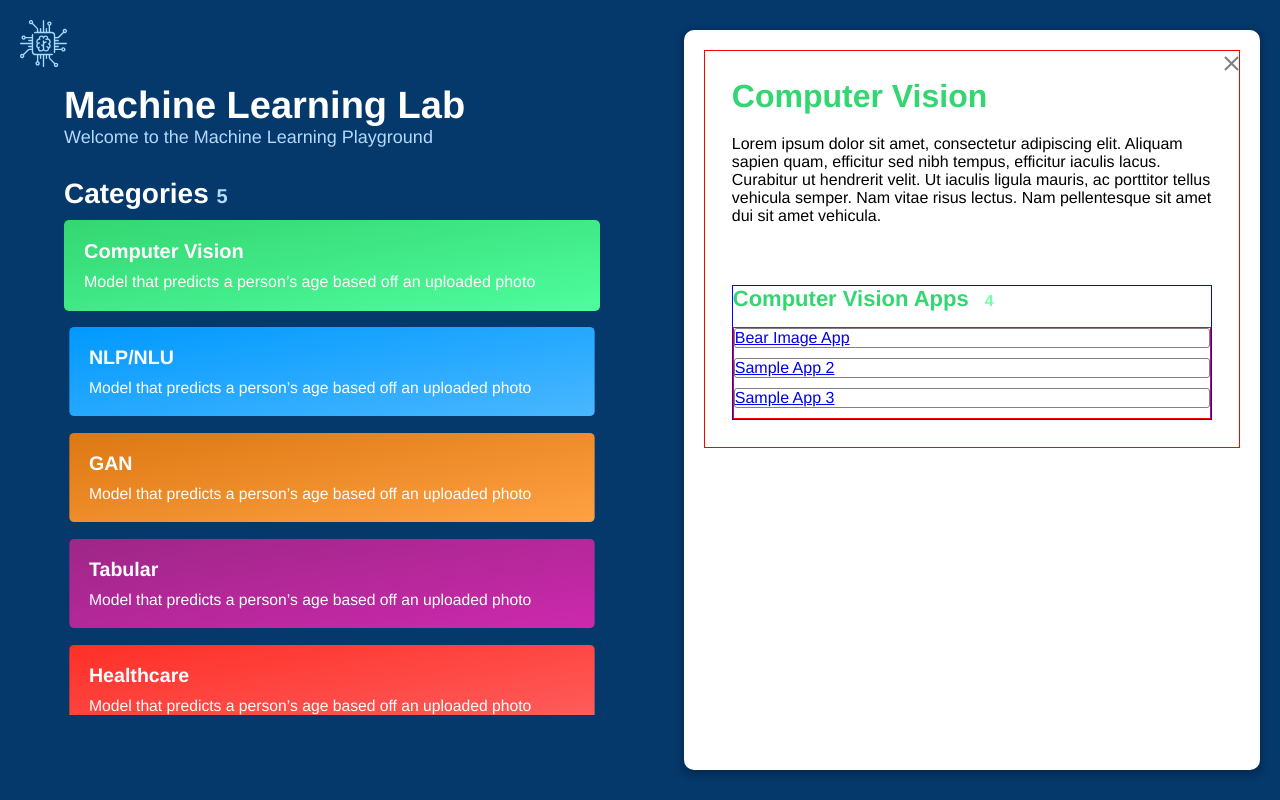
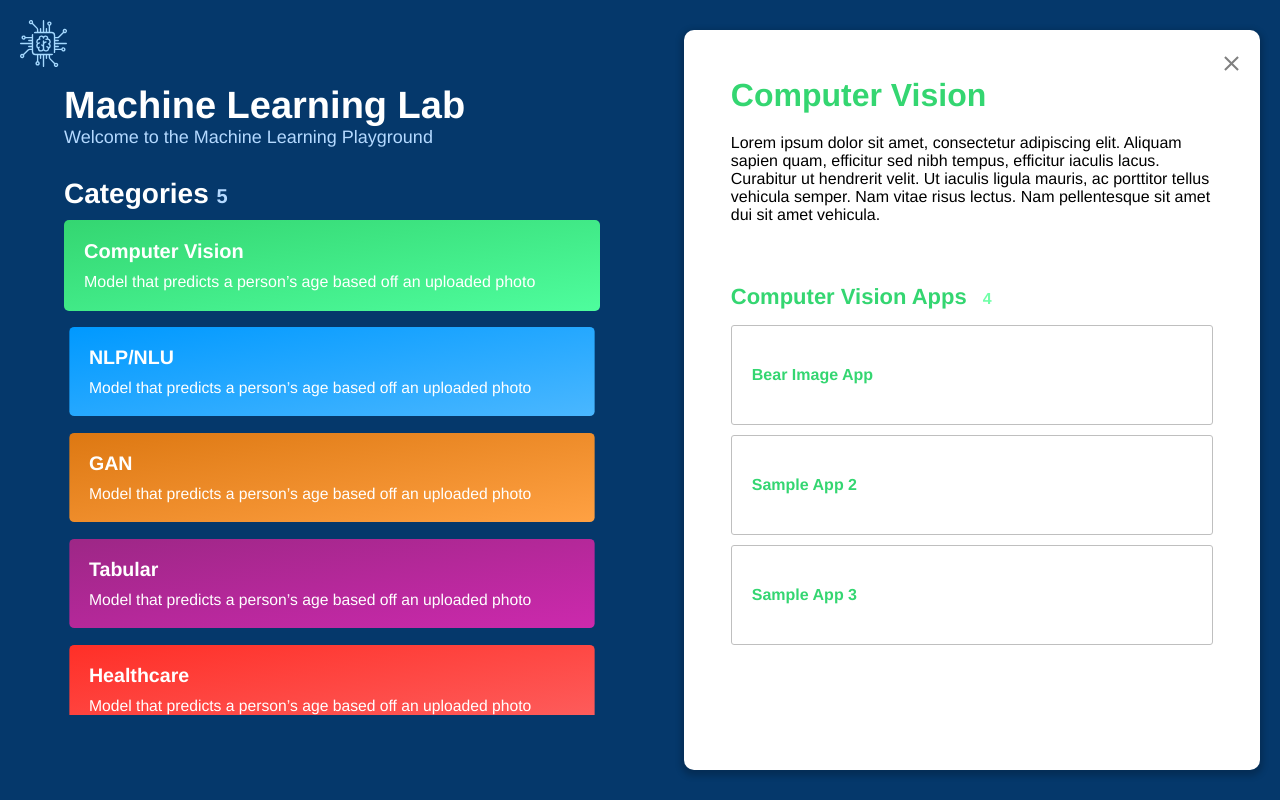
Before and after one commit to philipwisner/machine-learning-lab, a Vue app: page /#/vision/bearimages in a window 1280 px wide. Both pictures are taken after a click on the element 332 px from the left and 265 px from the top of the page. Built offline with nearby package versions, Linux system fonts and the light colour scheme.

Commit message:
added app list

```diff
--- a/src/views/Vision.vue
+++ b/src/views/Vision.vue
@@ -1,5 +1,6 @@
 <template>
   <div class="vision-container">
+    <BackButton :path=path v-if="$route.path != '/vision'"/>
     <CloseButton/>
     <div class="vision-content">
       <h1> <router-link to="/vision">Computer Vision</router-link></h1>
@@ -7,29 +8,39 @@
       <div class="app-list-container" v-if="$route.path == '/vision'">
         <h3> Computer Vision Apps <span class="count">4</span></h3>
         <div class="app-list">
-          <router-link to="vision/bearimages" class="app">Bear Image App</router-link>
-          <router-link to="vision/bearimages" class="app">Sample App 2</router-link>
-          <router-link to="vision/bearimages" class="app">Sample App 3</router-link>
+          <router-link to="vision/bearimages" class="app">
+             <h4>Bear Image App</h4>
+          </router-link>
+          <router-link to="vision/bearimages" class="app">
+           <h4>Sample App 2</h4>
+          </router-link>
+          <router-link to="vision/bearimages" class="app">
+            <h4>Sample App 3</h4>
+          </router-link>
         </div>
       </div>
-      <router-view class="app-content"></router-view>
+      <router-view class="app-outlet"></router-view>
     </div>
   </div>
 </template>
 
 
 <script>
-import CloseButton from '@/components/CloseButton.vue'
+import CloseButton from '@/components/CloseButton.vue';
+import BackButton from '@/components/BackButton.vue';
+
 
 export default {
   name: 'Vision',
     components: {
     CloseButton,
+    BackButton,
   },
   data() {
     return {
       pictureResult: '',
       picturePreview: null,
+      path: '/vision'
     }
   },
   methods: {
@@ -49,7 +60,6 @@ export default {
 <style scoped>
 .vision-content {
   padding: 5%;
-  border: 1px solid red;
 }
 h1 a {
   margin-bottom: 20px;
@@ -61,6 +71,10 @@ h3 {
   color: #34D671;
   margin-bottom: 15px;
   font-size: 22px;
+}
+h4 {
+  color: #34D671;
+  text-decoration: none;
 }
 .computer-vision {
   padding: 0 20px;
@@ -74,21 +88,21 @@ h3 {
   color:  rgb(113, 255, 168);
 }
 .app-list-container {
-  border: 1px solid blue;
   margin-top: 60px;
 }
 .app-list {
   display: flex;
   flex-wrap: wrap;
-  border: 1px solid red;
 }
 .app {
   flex: 1 1 100%;
-  border: 1px solid grey;
+  border: 1px solid #BFBFBF;
   border-radius: 3px;
   margin-bottom: 10px;
+  padding: 40px 20px;
+  text-decoration: none;
 }
-.app-content {
-  border: 1px solid red;
+.app-outlet {
+  border: 1px solid orange;
 }
 </style>
```
